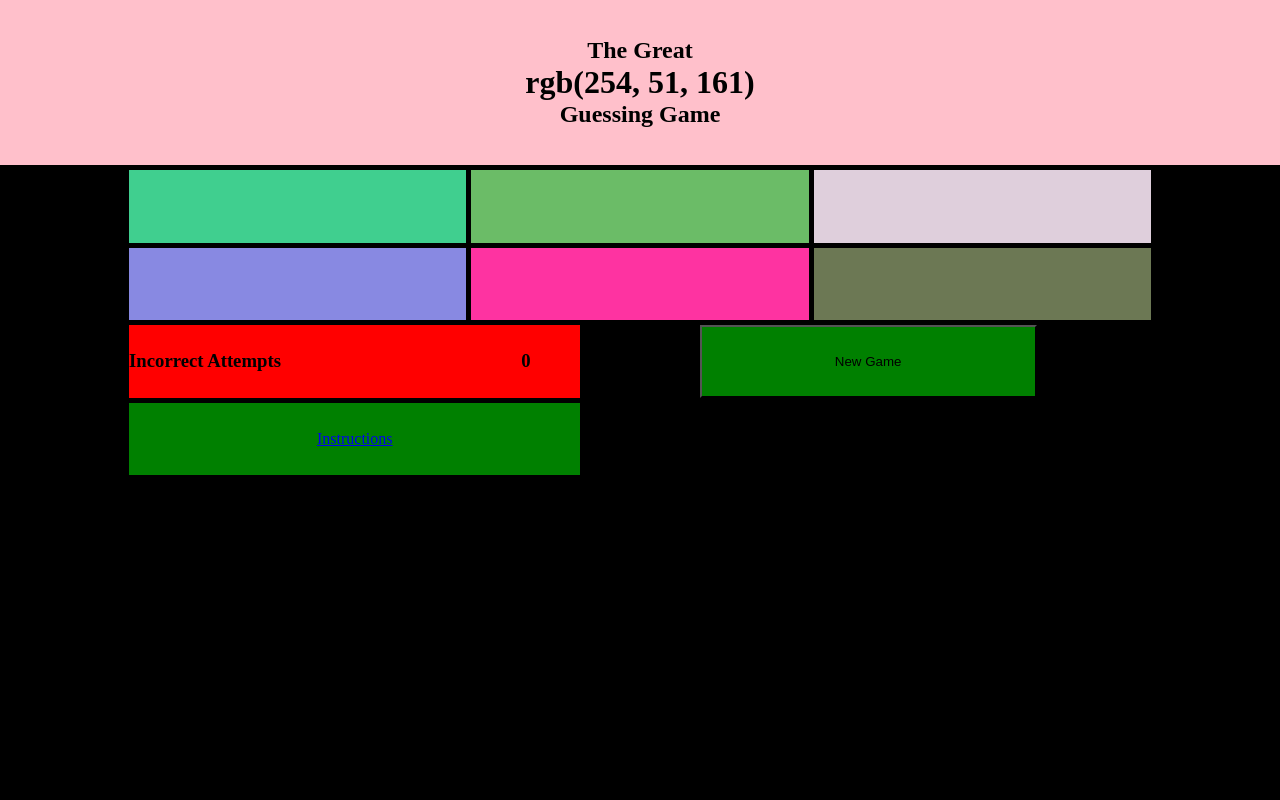
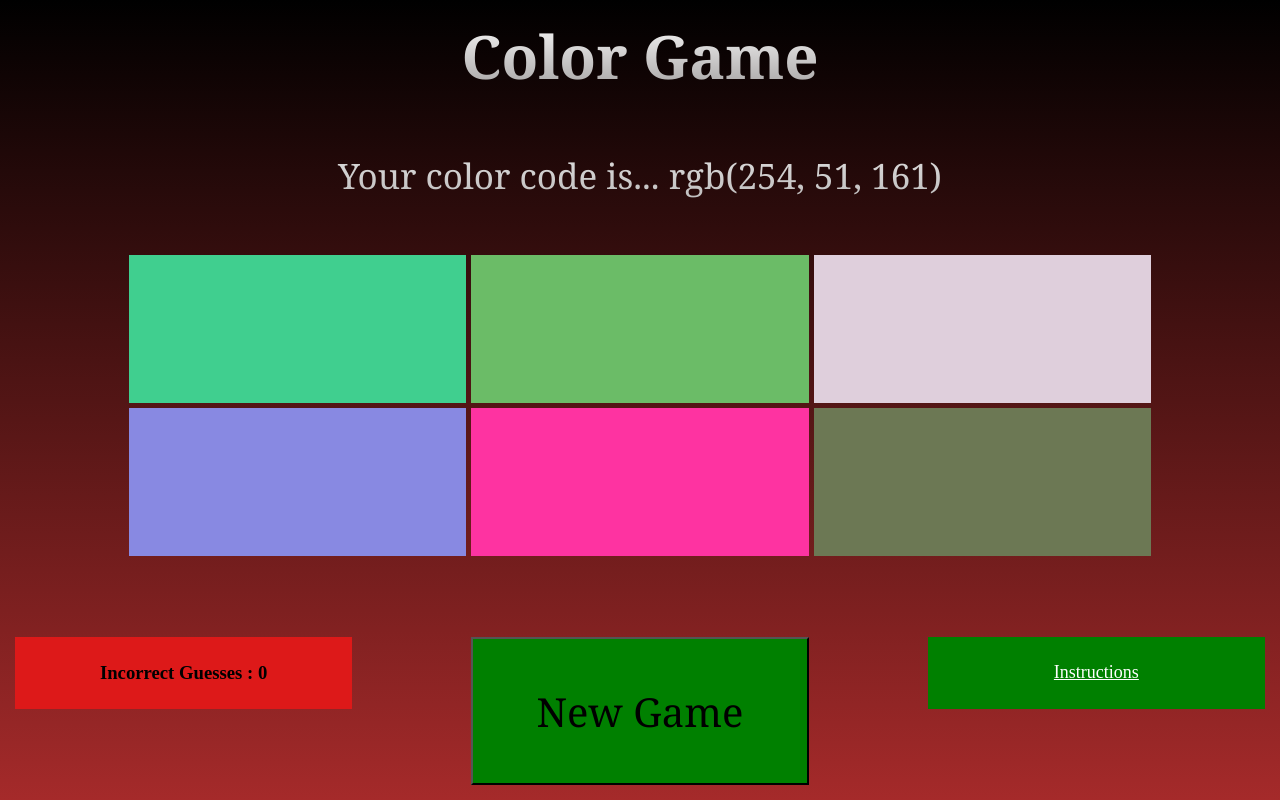
Before and after one commit to alphaaviral/myColorGame, a plain HTML site: page index.html in a window 1280 px wide. Drawn offline with Linux system fonts and the light colour scheme.

Commit message:
layout and colors improved

```diff
--- a/index.css
+++ b/index.css
@@ -4,79 +4,103 @@
   }
 
   #header {
-    background-color: pink;
+    background-color: rgb(26, 5, 5);
     height: auto;
     grid-column: 1 / span 13;
-    grid-row: 1 / span 3;
+    grid-row: 2 / span 1;
     align-items: center;
     justify-content: center;
     display: flex;
     flex-direction: column;
+    font-family: Georgia, 'Times New Roman', Times, serif;
+    color: white;
+    background: -webkit-linear-gradient(rgb(255, 255, 255), rgb(158, 155, 155));
+    -webkit-background-clip: text;
+    -webkit-text-fill-color: transparent;
+    font-size: 40px;
   }
 
   #container {
-    background-color: black;
+    background-color: rgb(110, 6, 6);
+    background-image: linear-gradient(black, brown);
     height: 100vh;
     display: grid;
     grid-template-rows:10px repeat(10,1fr) 10px;
-    gap: 5px
+    gap: 5px;
   }
 
   #container{
     grid-template-columns:10px repeat(11,1fr) 10px;
 
   }
+  #header-clue{
+    display: flex;
+    align-items: center;
+    justify-content: center;
+    flex-direction: column;
+    grid-column: 3 / span 9;
+    grid-row: 3 / span 2;
+    background: -webkit-linear-gradient(rgb(255, 255, 255), rgb(158, 155, 155));
+    -webkit-background-clip: text;
+    -webkit-text-fill-color: transparent;
+    font-size: 35px;
+    font-family: Georgia, 'Times New Roman', Times, serif;
+  }
   #t1{
     grid-column: 3 / span 3;
+    grid-row: 5 / span 2;
   }
 
   #t2{
     grid-column: 6 / span 3;
+    grid-row: 5 / span 2;
   }
 
   #t3{
     grid-column: 9 / span 3;
+    grid-row: 5 / span 2;
   }
 
   #t4{
     grid-column: 3 / span 3;
+    grid-row: 7 / span 2;
   }
 
   #t5{
     grid-column: 6 / span 3;
+    grid-row: 7 / span 2;
   }
 
   #t6{
     grid-column: 9 / span 3;
+    grid-row: 7 / span 2;
   }
   #counter{
-    background-color: red;
+    background-color: rgb(221, 25, 25);
     display: flex;
-    grid-column: 6 / span 1;
-    grid-row: 6;
+    grid-column: 2 / span 3;
+    grid-row: 10 / span 1;
     align-items: center;
     justify-content: center;
   }
 
-  #counterTag{
-    background-color: red;
-    grid-column: 3 / span 4;
-    grid-row: 6;
-    justify-content: flex-start;
-    align-items: center;
-    display: flex;
-  }
-
-  #button{
+  #refButton{
     background-color: green;
-    grid-column: 8 / span 3 ;
+    grid-column: 6 / span 3 ;
+    grid-row: 10 / span 2;
+    font-size: 40px;
+    font: outline;
+    font-family: Georgia, 'Times New Roman', Times, serif;
   }
 
   #link{
     background-color: green;
-    grid-column: 3 / span 4;
+    grid-column: 10 / span 3;
+    grid-row: 10 / span 1;
     display: flex;
     flex-direction: column;
     justify-content: center;
     align-items: center;
+    font-size: large;
+    color: white;
   }
--- a/index.html
+++ b/index.html
@@ -7,20 +7,17 @@
   <body onload="newGame()">
     <div id="container">
       <div id="header">
-        <h2>The Great</h2>
-        <h1 id="header-clue">rgb(xxx,xxx,xxx)</h1>
-        <h2>Guessing Game</h2>
+        <h2>Color Game</h2>
       </div>
+      <div id="header-clue">rgb(xxx,xxx,xxx)</div>
       <div class="tile" id="t1"></div>
       <div class="tile" id="t2"></div>
       <div class="tile" id="t3"></div>
       <div class="tile" id="t4"></div>
       <div class="tile" id="t5"></div>
       <div class="tile" id="t6"></div>
-      <h3 id="counterTag">Incorrect Attempts</h3>
       <h3 id="counter"></h3>
-      <div id="result"></div>
-      <button id="button" onClick="window.location.reload()">New Game</button>
+      <button id="refButton" onClick="window.location.reload()">New Game</button>
       <a href="https://alphaaviral.github.io/colorGameIns/" target="_blank" id="link">Instructions</a>
     </div>
     <script src="./index.js"></script>
--- a/index.js
+++ b/index.js
@@ -4,6 +4,7 @@ let correctColor;
 let result = document.getElementById("result");
 let counter = document.getElementById("counter");
 let button = document.getElementById("refButton");
+let y;
 function getRandomColor() {
   let letters = "0123456789ABCDEF";
   let color = "#";
@@ -14,29 +15,29 @@ function getRandomColor() {
 }
 
 function newGame() {
-  counter.innerHTML = 0;
+  y = 0;
+  counter.innerHTML = "Incorrect Guesses : " + y;
   for(i=0; i<6; i++){
       t[i].style.background = getRandomColor();
   }
-  document.getElementById("header").style.background = "pink";
 
   x = Math.floor(Math.random() * 6 + 1);
 
   correctColor = t[x-1].style.background;
-  document.getElementById("header-clue").innerHTML = correctColor;
+  document.getElementById("header-clue").innerHTML = "Your color code is... " + correctColor;
 }
 
 for(let i=0; i<6; i++){
-t[i].addEventListener("click", function event() {
+t[i].addEventListener("click", function clickAction() {
   if (t[i].style.background == correctColor) {
     for(let b=0; b<6; b++){
     t[b].style.background = correctColor;
     }
-    document.getElementById("header").style.background = correctColor;
   } else {
     t[i].style.background = "black";
-    counter.innerHTML++;
-    t[i].removeEventListener("click", event1);
+    y++
+    counter.innerHTML = "Incorrect Guesses : " + y;
+    t[i].removeEventListener("click", clickAction);
   }
-})
+});
 }
```
